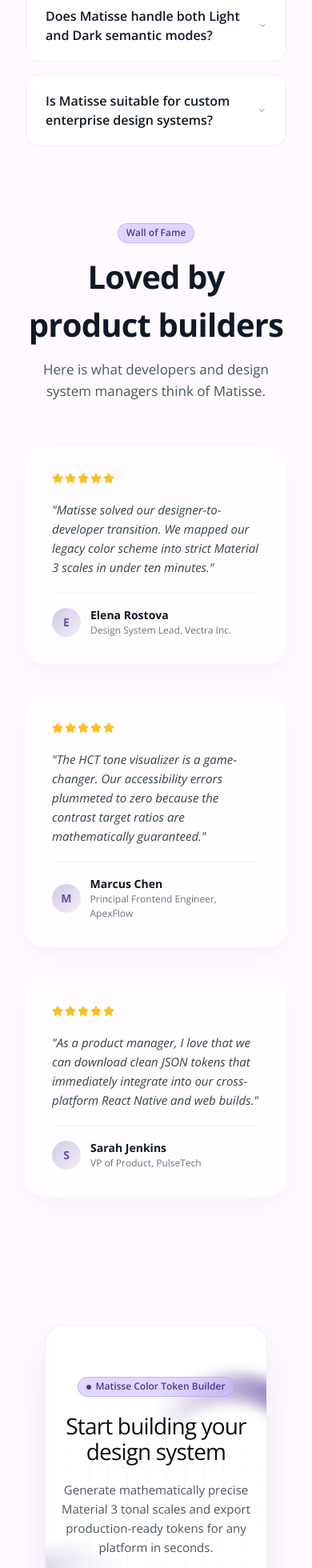
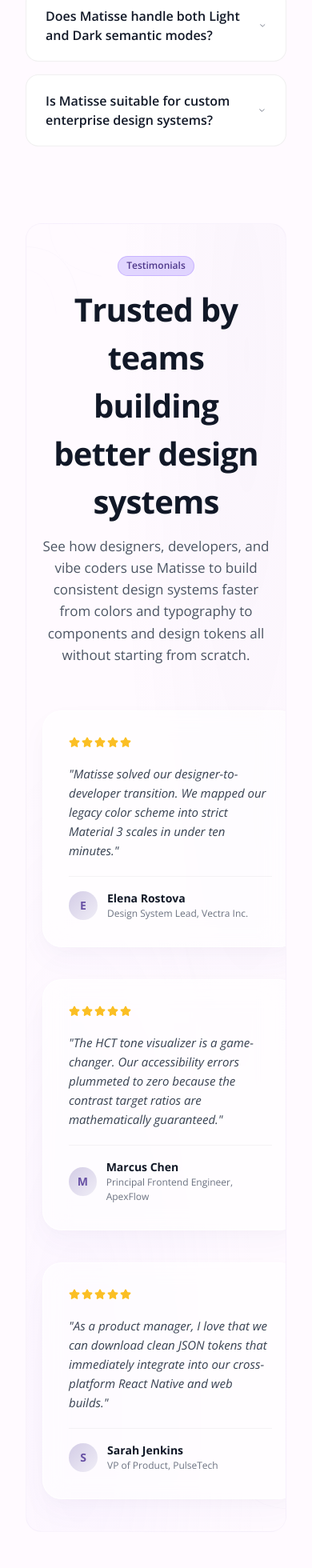
Before and after one commit to Joseph-Brendan/Matisse, a React (Vite) app in the folder m3-color-token-builder/: page / in a window 390 px wide. Shown: the part 6709-8669 px from the top of the page at 80% size. Built offline with nearby package versions, Linux system fonts and the light colour scheme; a web font is replaced by a local one; what @material/material-color-utilities would draw is missing.

Commit message:
commit summary

```diff
--- a/m3-color-token-builder/src/pages/Landing/Landing.css
+++ b/m3-color-token-builder/src/pages/Landing/Landing.css
@@ -954,9 +954,47 @@
 
 /* ── Testimonials Section ───────────────────────────── */
 .testimonials-section {
+  position: relative;
   width: 100%;
   max-width: 1440px;
   margin: 0 auto;
+  padding: 4rem 3rem;
+  border-radius: 2rem;
+  background:
+    radial-gradient(ellipse 70% 50% at 20% 90%, hsla(256, 100%, 87%, 0.07) 0%, transparent 100%),
+    radial-gradient(ellipse 50% 70% at 85% 10%, hsla(256, 34%, 48%, 0.03) 0%, transparent 100%),
+    var(--md-ref-role-surface);
+  border: 1px solid hsla(256, 34%, 48%, 0.04);
+  overflow: hidden;
+  box-sizing: border-box;
+}
+
+.testimonials-contour {
+  position: absolute;
+  pointer-events: none;
+  z-index: 0;
+}
+
+.testimonials-contour--tl {
+  top: 0;
+  left: 0;
+  width: 280px;
+  height: 280px;
+}
+
+.testimonials-contour--br {
+  bottom: 0;
+  right: 0;
+  width: 280px;
+  height: 280px;
+  transform: rotate(180deg);
+  opacity: 0.8;
+}
+
+.testimonials-section .section-header,
+.testimonials-section .testimonials-grid {
+  position: relative;
+  z-index: 1;
 }
 
 .testimonials-grid {
@@ -1182,6 +1220,18 @@
   .about-visual-card {
     max-width: 100%;
   }
+  .testimonials-section {
+    padding: 3rem 2rem;
+    border-radius: 1.5rem;
+  }
+  .testimonials-contour--tl {
+    width: 200px;
+    height: 200px;
+  }
+  .testimonials-contour--br {
+    width: 200px;
+    height: 200px;
+  }
 }
 
 @media (max-width: 480px) {
@@ -1226,6 +1276,18 @@
     padding: 4rem 1rem;
     border-radius: 1.5rem;
   }
+  .testimonials-section {
+    padding: 2.5rem 1.25rem;
+    border-radius: 1.25rem;
+  }
+  .testimonials-contour--tl {
+    width: 140px;
+    height: 140px;
+  }
+  .testimonials-contour--br {
+    width: 140px;
+    height: 140px;
+  }
   .cta-decor-left {
     left: -80px;
     bottom: -80px;
--- a/m3-color-token-builder/src/pages/Landing/index.tsx
+++ b/m3-color-token-builder/src/pages/Landing/index.tsx
@@ -499,10 +499,26 @@
 
         {/* 7. TESTIMONIAL SECTION */}
         <section id="testimonials" className="testimonials-section">
+          <div className="testimonials-contour testimonials-contour--tl">
+            <svg viewBox="0 0 300 300" fill="none" xmlns="http://www.w3.org/2000/svg" style={{ width: '100%', height: '100%' }}>
+              <path d="M-20 60 C80 60 120 100 140 200" stroke="hsla(256, 34%, 48%, 0.04)" strokeWidth="1.5" fill="none" strokeLinecap="round" />
+              <path d="M-20 120 C40 120 70 160 80 240" stroke="hsla(256, 100%, 87%, 0.05)" strokeWidth="1.5" fill="none" strokeLinecap="round" />
+              <path d="M60 -20 C60 80 100 120 200 140" stroke="hsla(256, 34%, 48%, 0.03)" strokeWidth="1" fill="none" strokeLinecap="round" />
+              <path d="M120 -20 C120 40 160 70 240 80" stroke="hsla(256, 100%, 87%, 0.04)" strokeWidth="1" fill="none" strokeLinecap="round" />
+            </svg>
+          </div>
+          <div className="testimonials-contour testimonials-contour--br">
+            <svg viewBox="0 0 300 300" fill="none" xmlns="http://www.w3.org/2000/svg" style={{ width: '100%', height: '100%' }}>
+              <path d="M-20 60 C80 60 120 100 140 200" stroke="hsla(256, 34%, 48%, 0.04)" strokeWidth="1.5" fill="none" strokeLinecap="round" />
+              <path d="M-20 120 C40 120 70 160 80 240" stroke="hsla(256, 100%, 87%, 0.05)" strokeWidth="1.5" fill="none" strokeLinecap="round" />
+              <path d="M60 -20 C60 80 100 120 200 140" stroke="hsla(256, 34%, 48%, 0.03)" strokeWidth="1" fill="none" strokeLinecap="round" />
+              <path d="M120 -20 C120 40 160 70 240 80" stroke="hsla(256, 100%, 87%, 0.04)" strokeWidth="1" fill="none" strokeLinecap="round" />
+            </svg>
+          </div>
           <div className="section-header">
-            <Badge variant="primary" size="md">Wall of Fame</Badge>
-            <h2 className="section-title">Loved by product builders</h2>
-            <p className="section-subtitle">Here is what developers and design system managers think of Matisse.</p>
+            <Badge variant="primary" size="md">Testimonials</Badge>
+            <h2 className="section-title">Trusted by teams building better design systems</h2>
+            <p className="section-subtitle">See how designers, developers, and vibe coders use Matisse to build consistent design systems faster from colors and typography to components and design tokens all without starting from scratch.</p>
           </div>
           <div className="testimonials-grid">
             {testimonials.map((t, idx) => (
```
Also changed, not shown: 1 other file (tests, documents, lock files or other folders).
